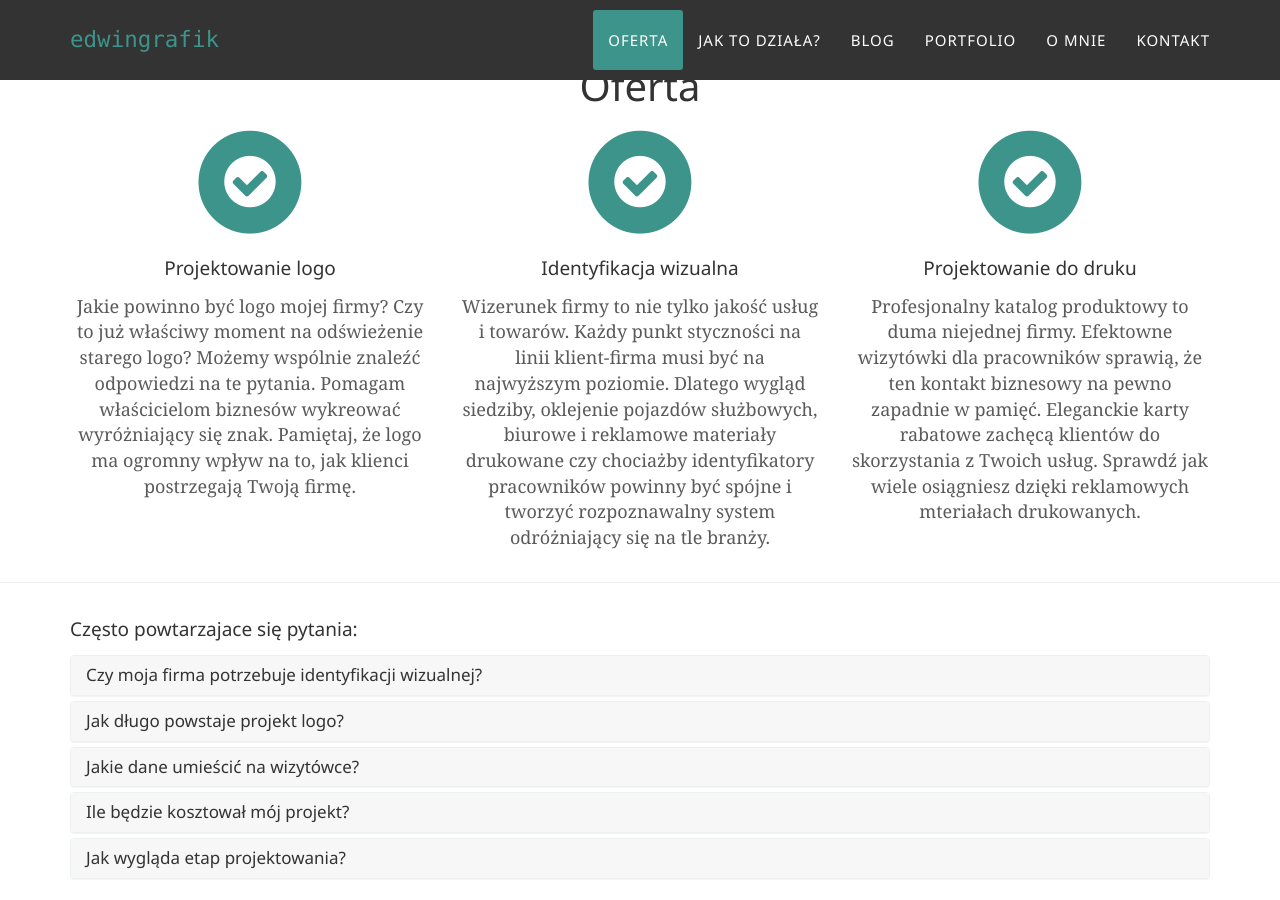
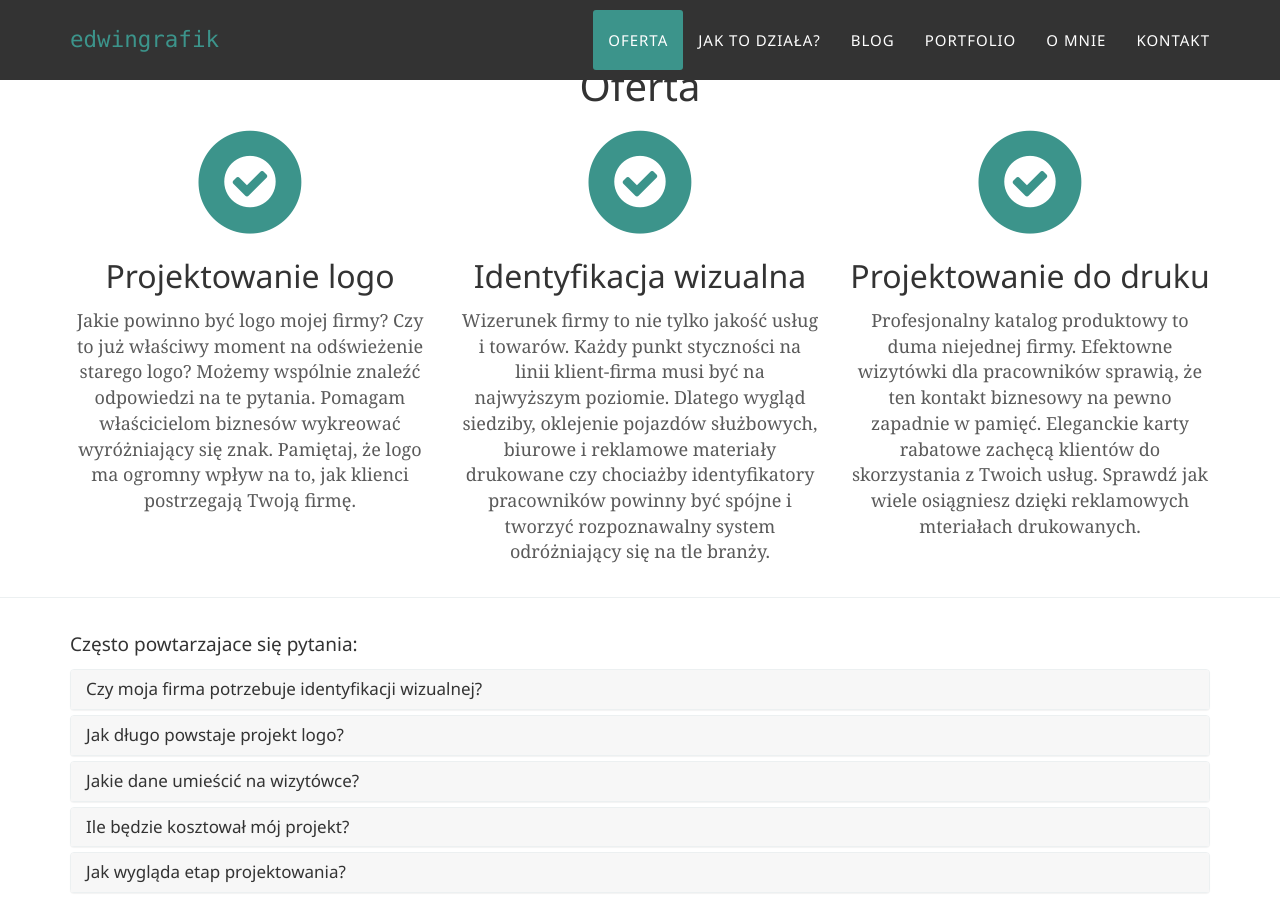
Before and after one commit to edwingrafik/edwingrafik.github.io, a Jekyll site: the page built from index.html, in a window 1280 px wide and 900 px high, scrolled down 814 px. Built offline with Jekyll 4.4.1, drawn with Linux system fonts in a browser that asks for light colours; some web fonts are replaced.

Commit message:
Update services.html

```diff
--- a/_includes/services.html
+++ b/_includes/services.html
@@ -12,7 +12,7 @@
                         <i class="fa fa-circle fa-stack-2x text-primary"></i>
                         <i class="fa fa-check-circle  fa-stack-1x fa-inverse"></i>
                     </span>
-                    <h4 class="service-heading">Projektowanie logo</h4>
+                    <h2 class="service-heading">Projektowanie logo</h2>
                     <p class="text-muted">Jakie powinno być logo mojej firmy? Czy to już właściwy moment na odświeżenie starego logo? Możemy wspólnie znaleźć odpowiedzi na te pytania. Pomagam właścicielom biznesów wykreować wyróżniający się znak. Pamiętaj, że logo ma ogromny wpływ na to, jak klienci postrzegają Twoją firmę.</p>
                 </div>
                 <div class="col-md-4">
@@ -20,7 +20,7 @@
                         <i class="fa fa-circle fa-stack-2x text-primary"></i>
                         <i class="fa fa-check-circle  fa-stack-1x fa-inverse"></i>
                     </span>
-                    <h4 class="service-heading">Identyfikacja wizualna</h4>
+                    <h2 class="service-heading">Identyfikacja wizualna</h2>
                     <p class="text-muted">Wizerunek firmy to nie tylko jakość usług i towarów. Każdy punkt styczności na linii klient-firma musi być na najwyższym poziomie. Dlatego wygląd siedziby, oklejenie pojazdów służbowych, biurowe i reklamowe materiały drukowane czy chociażby identyfikatory pracowników powinny być spójne i tworzyć rozpoznawalny system odróżniający się na tle branży.</p>
                 </div>
                 <div class="col-md-4">
@@ -28,7 +28,7 @@
                         <i class="fa fa-circle fa-stack-2x text-primary"></i>
                         <i class="fa fa-check-circle  fa-stack-1x fa-inverse"></i>
                     </span>
-                    <h4 class="service-heading">Projektowanie do druku</h4>
+                    <h2 class="service-heading">Projektowanie do druku</h2>
                     <p class="text-muted">Profesjonalny katalog produktowy to duma niejednej firmy. Efektowne wizytówki dla pracowników sprawią, że ten kontakt biznesowy na pewno zapadnie w pamięć. Eleganckie karty rabatowe zachęcą klientów do skorzystania z Twoich usług. Sprawdź jak wiele osiągniesz dzięki reklamowych mteriałach drukowanych.</p>
                 </div>
             </div>
```
